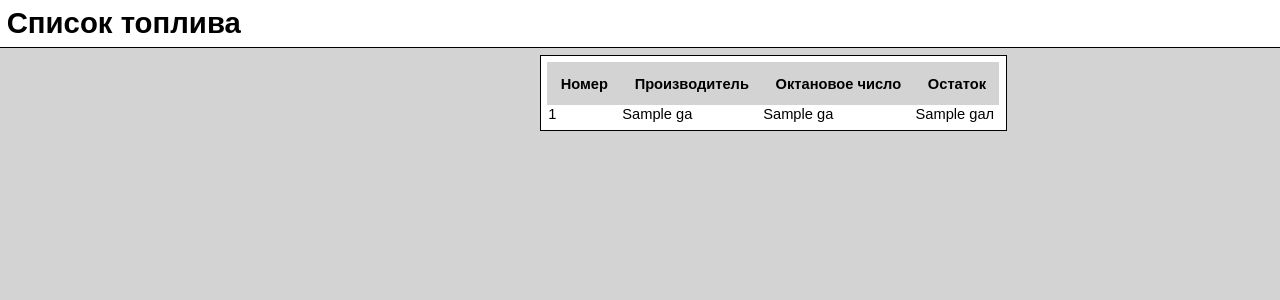
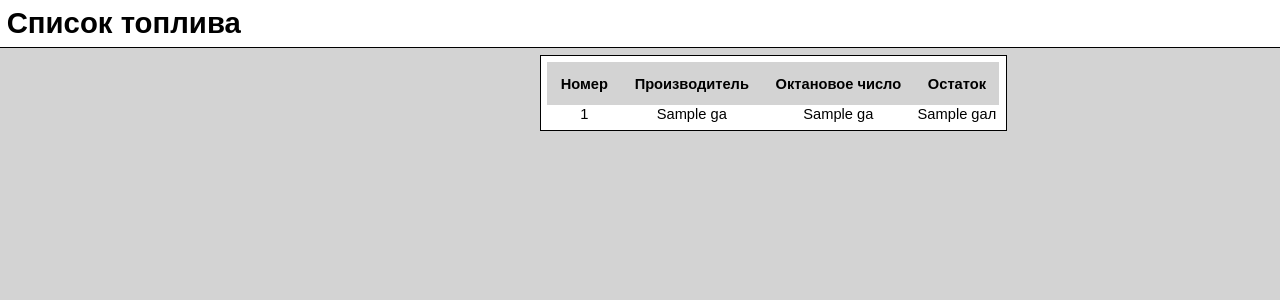
Before and after one commit to OneDollarMan/garage_bd, a Flask app: template templates/gases.html in a window 1280 px wide. Shown: the part 44-344 px from the top of the page. Run offline with Flask 2, Linux system fonts and the light colour scheme; the template is opened without the code that fills it: most values are stand-ins (such as "Sample title", 1, 10 or a date in 2020); parts of the project's set-up code (start-up, migrations or seed data) failed here and were passed over.

Commit message:
gas ui fix

```diff
--- a/static/style.css
+++ b/static/style.css
@@ -146,7 +146,8 @@ details {
     width: 100%;
 }
 
-.table_div th {
+.table_div td {
+    text-align: center;
 }
 
 .table_div a, th {
--- a/templates/gases.html
+++ b/templates/gases.html
@@ -50,7 +50,7 @@
             </tr>
             {% for gas in gases %}
             <tr>
-                <td>{{gas[0]}}</a></td>
+                <td>{{gas[0]}}</td>
                 <td>{{gas[1]}}</td>
                 <td>{{gas[2]}}</td>
                 <td>{{gas[3]}}л</td>
```
